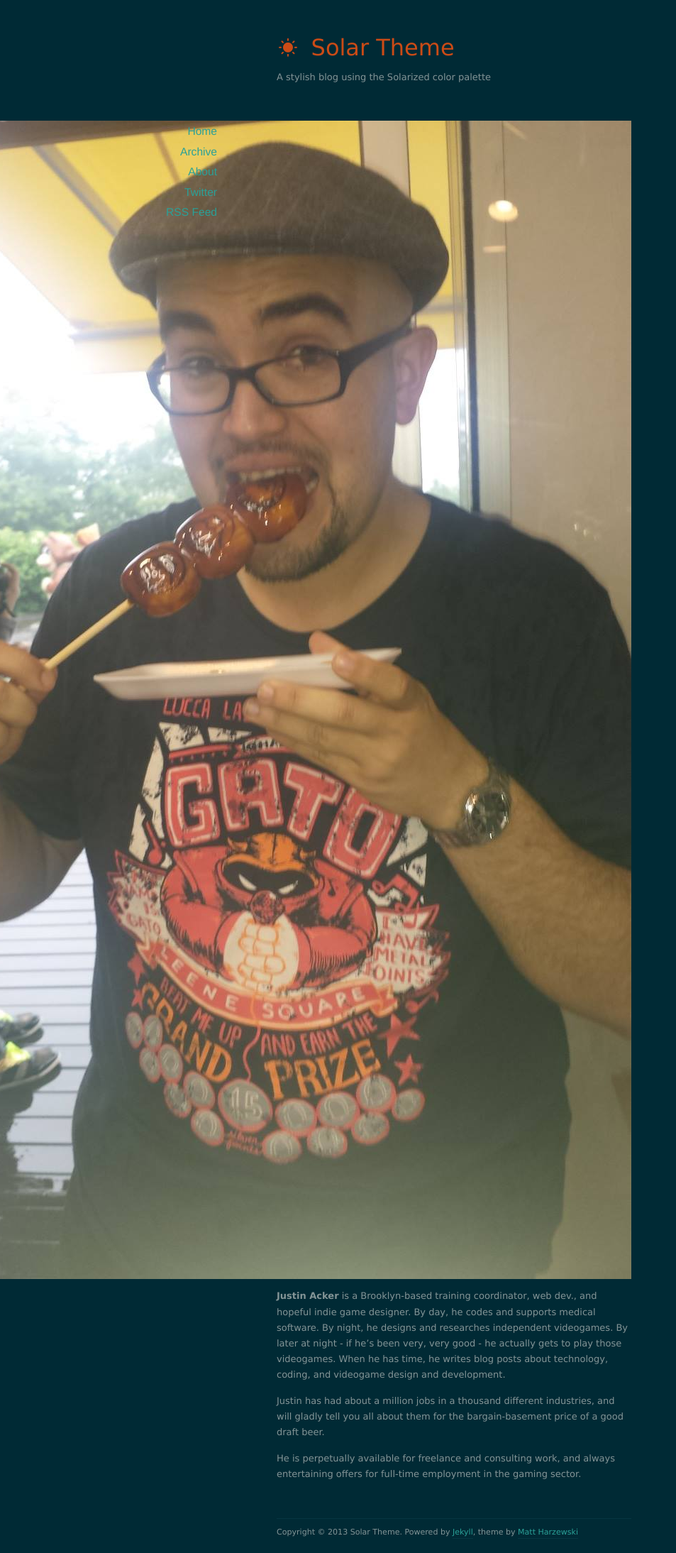
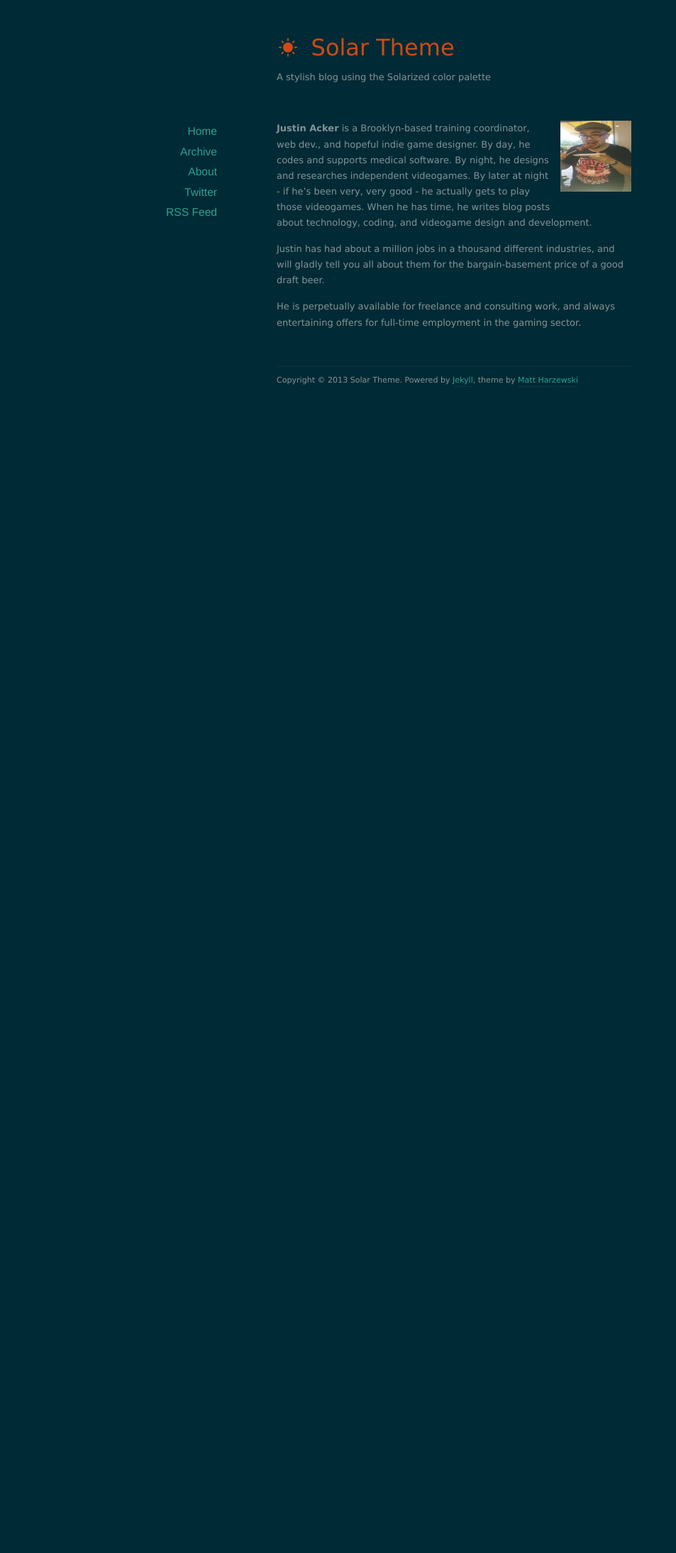
Before and after one commit to Atmajr/Atmajr.github.io, a Jekyll site: the page built from about/index.markdown, in a window 1280 px wide. Shown: the whole page at 71% size, without its empty margins (0-953 px from the left). Built offline with Jekyll 4.4.1, drawn with Linux system fonts in a browser that asks for light colours; nearby versions of some CDN libraries; after the commit the page ends 900 px from its top, so only the background shows below that.

Commit message:
fix justin.jpg image size

```diff
--- a/about/index.markdown
+++ b/about/index.markdown
@@ -3,7 +3,7 @@ layout: default
 title: About
 ---
 
-<img src="/images/justin.jpg" class="right" />
+<img src="/images/justin.jpg" class="right" height="100" width="100" />
 **Justin Acker** is a Brooklyn-based training coordinator, web dev., and hopeful indie game designer. By day, he codes and supports medical software. By night, he designs and researches independent videogames. By later at night - if he's been very, very good - he actually gets to play those videogames. When he has time, he writes blog posts about technology, coding, and videogame design and development.
 
 Justin has had about a million jobs in a thousand different industries, and will gladly tell you all about them for the bargain-basement price of a good draft beer.
```
Also changed, not shown: 1 other file.
